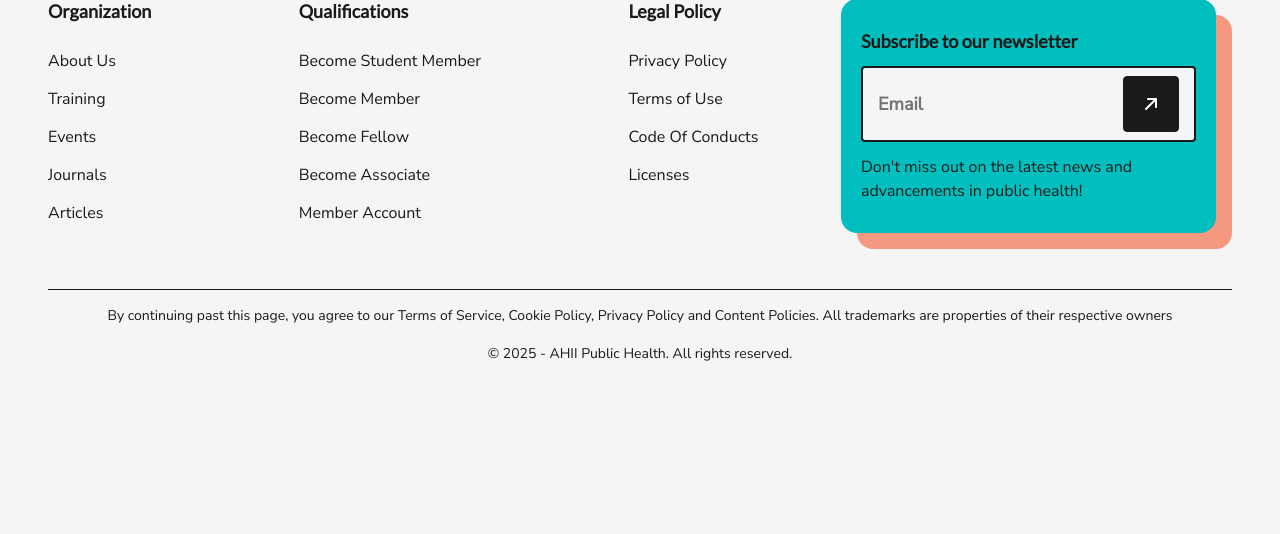
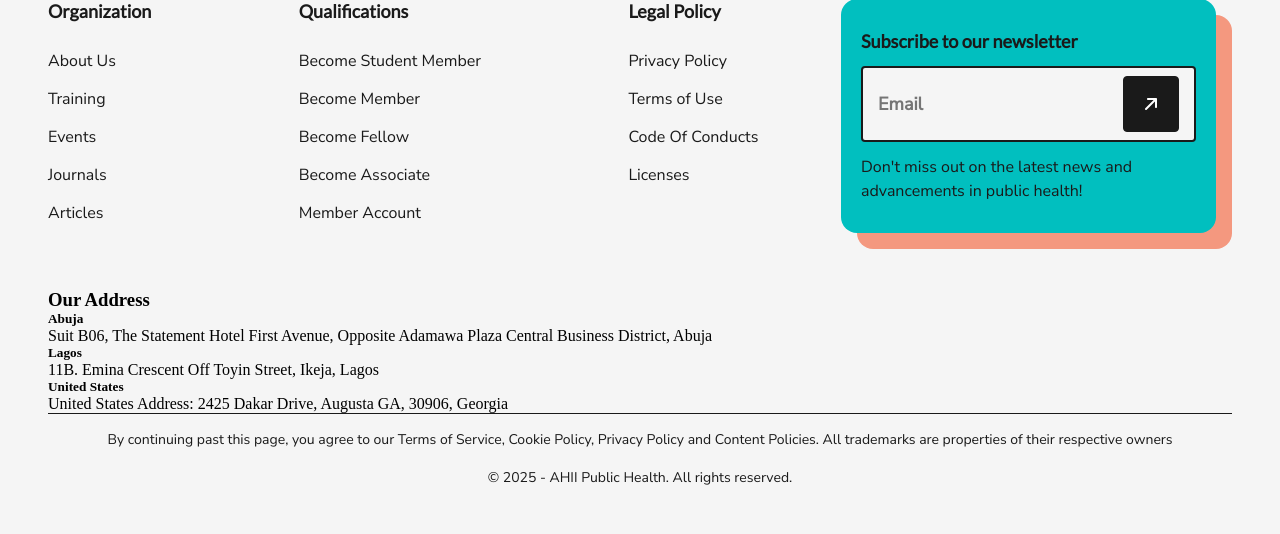
Before and after one commit to sabiprogrammer/action_health, a Django app: page /article/ in a window 1280 px wide. Shown: the part 1341-1875 px from the top of the page. Before the commit the page ends 1702 px from the top, so only its background shows below. Run offline with Django 5.2, Linux system fonts and the light colour scheme; data that the repository does not hold is empty.

Commit message:
footer updated to contact address

```diff
--- a/base/templates/base/partials/footer.html
+++ b/base/templates/base/partials/footer.html
@@ -75,6 +75,32 @@
       </div>
     </section>
 
+    <section class="">
+      <h3>Our Address</h3>
+      <div>
+        <h5>Abuja</h5>
+        <p>
+          Suit B06, The Statement Hotel
+          First Avenue, Opposite Adamawa Plaza
+          Central Business District, Abuja
+        </p>
+      </div>
+      <div>
+        <h5>Lagos</h5>
+        <p>
+         11B. Emina Crescent
+        Off Toyin Street, Ikeja, Lagos
+        </p>
+      </div>
+      <div>
+        <h5>United States</h5>
+        <p>
+         United States Address: 2425 Dakar Drive, Augusta GA, 30906, Georgia
+        </p>
+      </div>
+
+    </section>
+
     <section class="copyright">
       <p>
         By continuing past this page, you agree to our Terms of Service,
```
